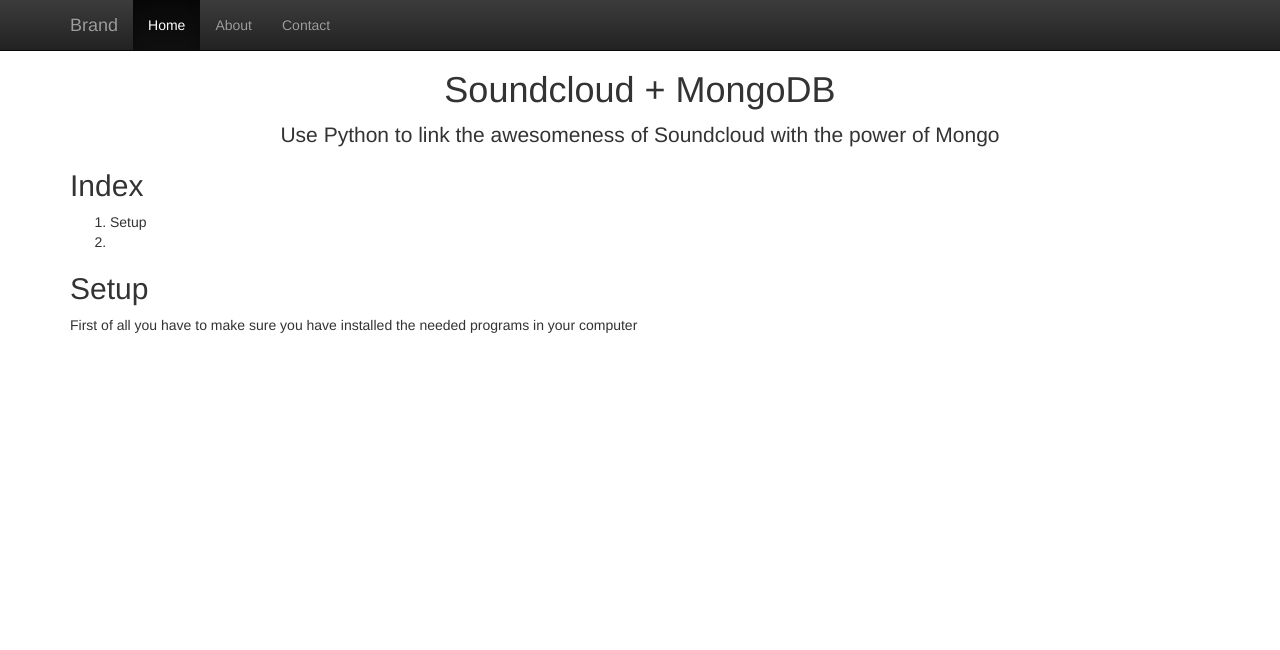
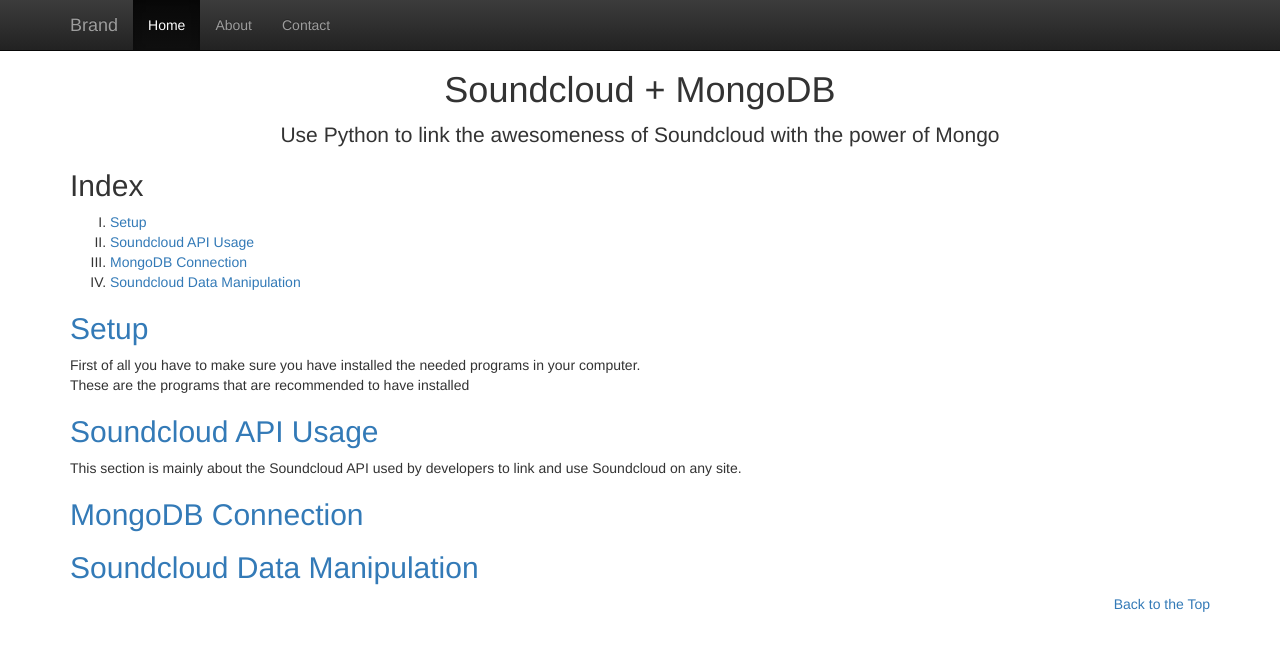
Before and after one commit to mauriciozaragoza/soundcloud-vis, a plain HTML site: page tutorial.html in a window 1280 px wide. Drawn offline with nearby package versions, Linux system fonts and the light colour scheme.

Commit message:
Index with references and back to the top option added

```diff
--- a/tutorial.html
+++ b/tutorial.html
@@ -22,7 +22,7 @@
 	<script src="js/controllers.js"></script>
 	<script src="js/d3.layout.cloud.js"></script>
 
-	<title>Popular</title>
+	<title>Sound Mongers</title>
 <meta charset="utf-8">
 </head>
 <body>
@@ -50,6 +50,7 @@
 	<div class="container">
 
 	  <div class="text-center">
+	  	<a id = "top"></a>
 	    <h1>Soundcloud + MongoDB</h1>
 	    <p class="lead">Use Python to link the awesomeness of Soundcloud with the power of Mongo</p>
 	  </div>
@@ -57,15 +58,31 @@
 	  <div class="list">
 	  	<h2>Index</h2>
 	  	<p class="text"></p>
-	  	<ol>
-	  		<li>Setup</li>
-	  		<li>
+	  	<ol type = "I">
+	  		<li><a href = "#set">Setup</a></li>
+	  		<li><a href = "#api">Soundcloud API Usage</a></li>
+	  		<li><a href = "#con">MongoDB Connection</a></li>
+	  		<li><a href = "#data">Soundcloud Data Manipulation</a></li>
 	  	</ol>
 	  </div>
 	  <div class = "setup">
-	  	<h2> Setup </h2>
-	  	<p>First of all you have to make sure you have installed the needed programs in your computer</p>
+	  	<h2><a id = "set"> Setup </a></h2>
+	  	<p>First of all you have to make sure you have installed the needed programs in your computer.
+	  	<br>These are the programs that are recommended to have installed</p>
 	  </div>
+	  <div class = "api">
+	  	<h2><a id = "api"> Soundcloud API Usage </a></h2>
+	  	<p>This section is mainly about the Soundcloud API used by developers to link and use Soundcloud on any site.</p>
+	  </div>
+	  <div class = "mongo">
+	  	<h2><a id = "con"> MongoDB Connection </a></h2>
+	  	<p> </p>
+	  </div>
+	  <div class = "data">
+	  	<h2><a id = "data"> Soundcloud Data Manipulation </a></h2>
+	  	<p> </p>
+	  </div>
+	  <p align = "right"> <a href = "#top">Back to the Top</a> </p>
 	</div>
 </body>
 </html>
```
